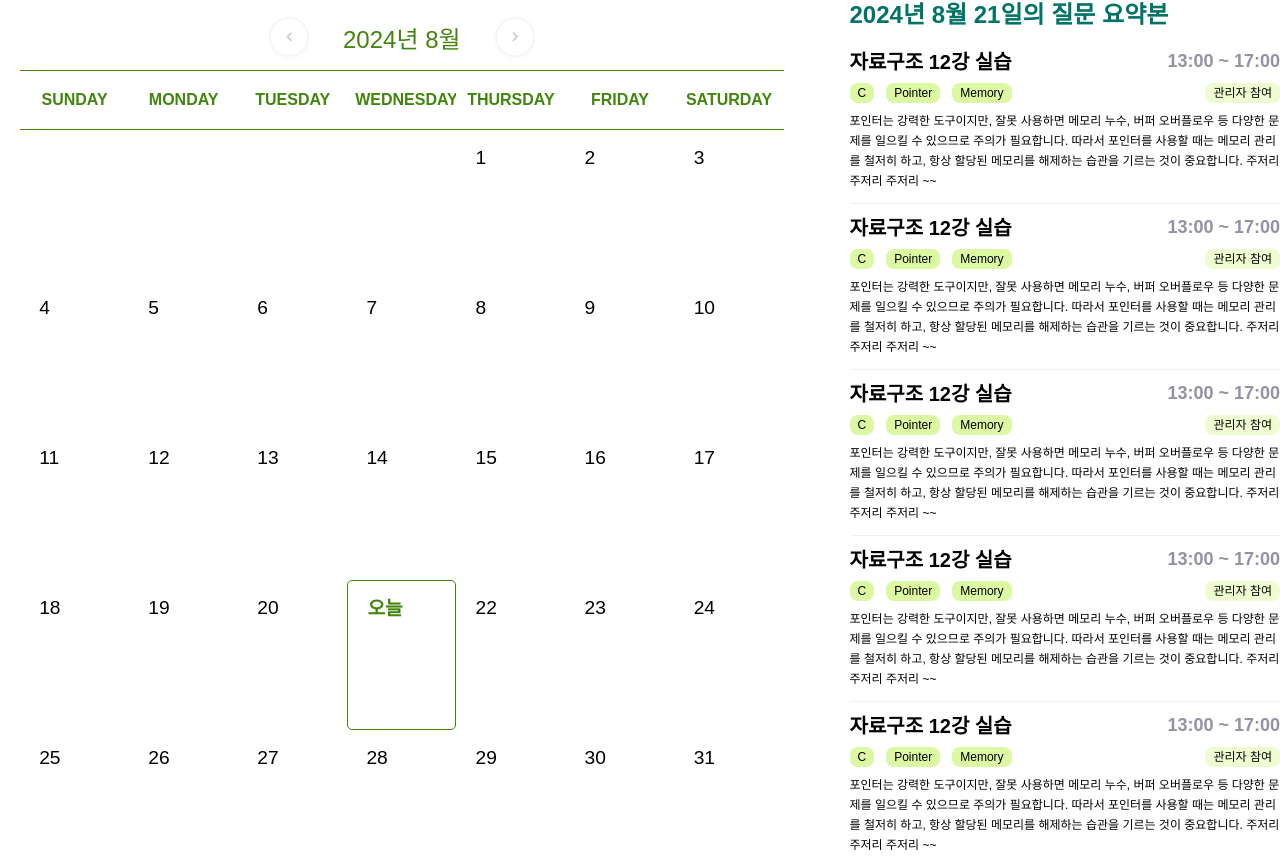
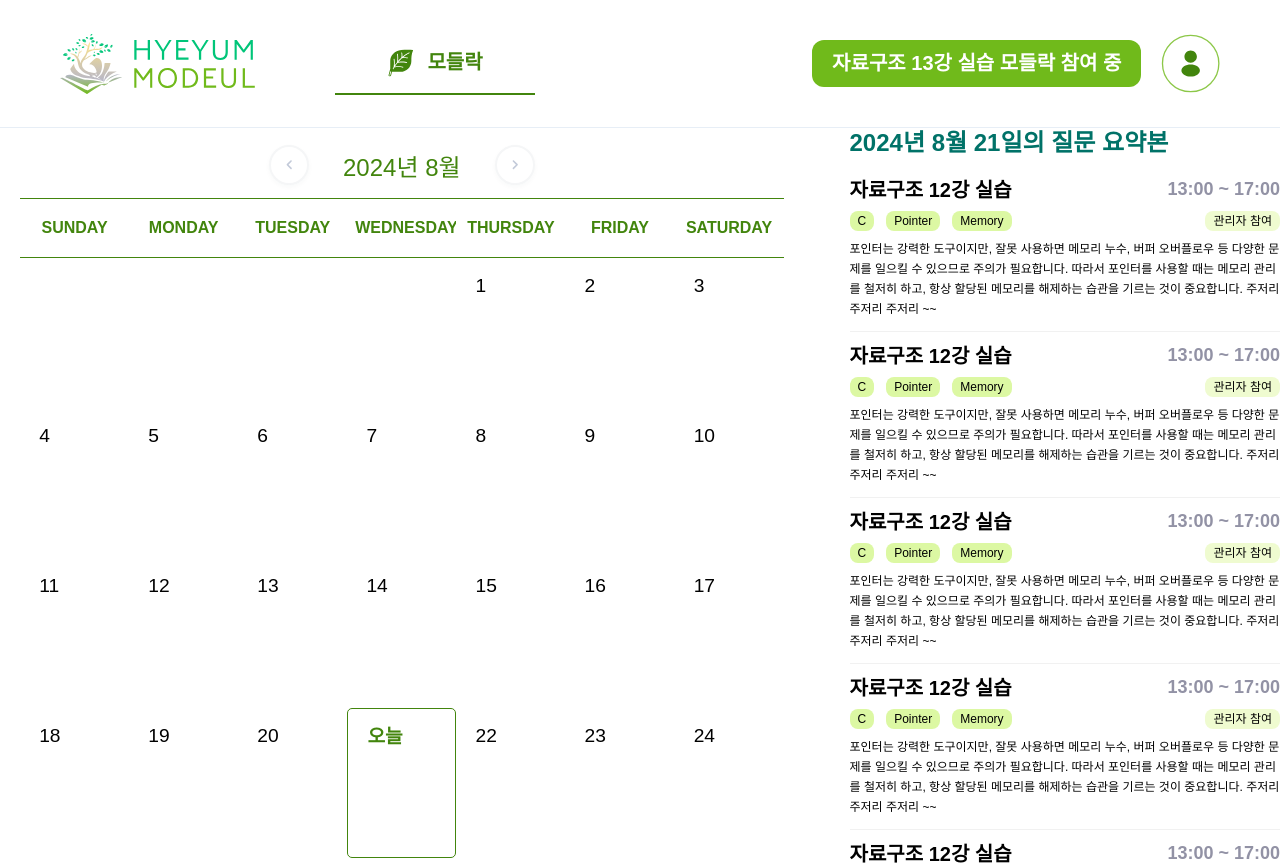
Before and after one commit to CSID-DGU/2024-1-VSA-BecomeGDSCForever-T05, a React (Vite) app in the folder Dev/Web/: page /home in a window 1280 px wide. Shown: the top 865 px of the page. Built offline with nearby package versions, Linux system fonts and the light colour scheme.

Commit message:
feat: home에 NavBar 적용

```diff
--- a/Dev/Web/src/pages/Home/index.tsx
+++ b/Dev/Web/src/pages/Home/index.tsx
@@ -5,6 +5,8 @@ import SizedBox from "@/components/Common/SizedBox";
 import {useSelector} from "react-redux";
 import {RootState} from "@/stores/store.ts";
 import Answer from "@/components/Answer";
+import NavBar from "@/components/NavBar";
+import Row from "@/components/Common/Row";
 
 export default function Home() {
 
@@ -12,9 +14,12 @@ export default function Home() {
 
     return (
         <Styled.Container>
-            {isOpen ? <Answer/> : <MyCalendar/>}
-            <SizedBox width={"64px"}/>
-            <Question/>
+            <NavBar/>
+            <Row>
+                {isOpen ? <Answer/> : <MyCalendar/>}
+                <SizedBox width={"64px"}/>
+                <Question/>
+            </Row>
         </Styled.Container>
     )
 }
--- a/Dev/Web/src/pages/Home/style.ts
+++ b/Dev/Web/src/pages/Home/style.ts
@@ -4,6 +4,7 @@ export const Container = styled.div`
     display: flex;
     justify-content: start;
     align-items: start;
+    flex-direction: column;
     //max-height: 1080px;
     //overflow: hidden;
     max-width: 1920px;
```
